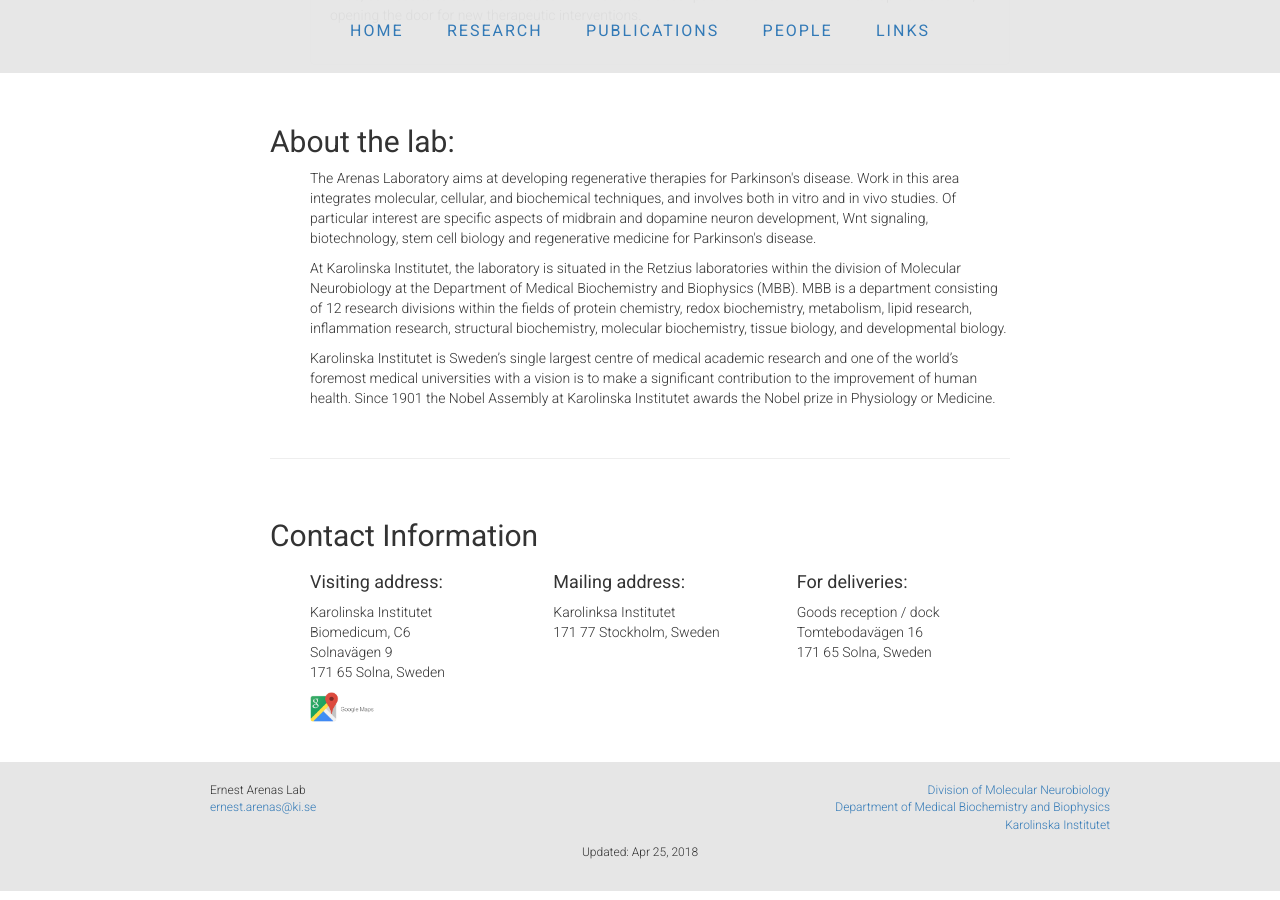
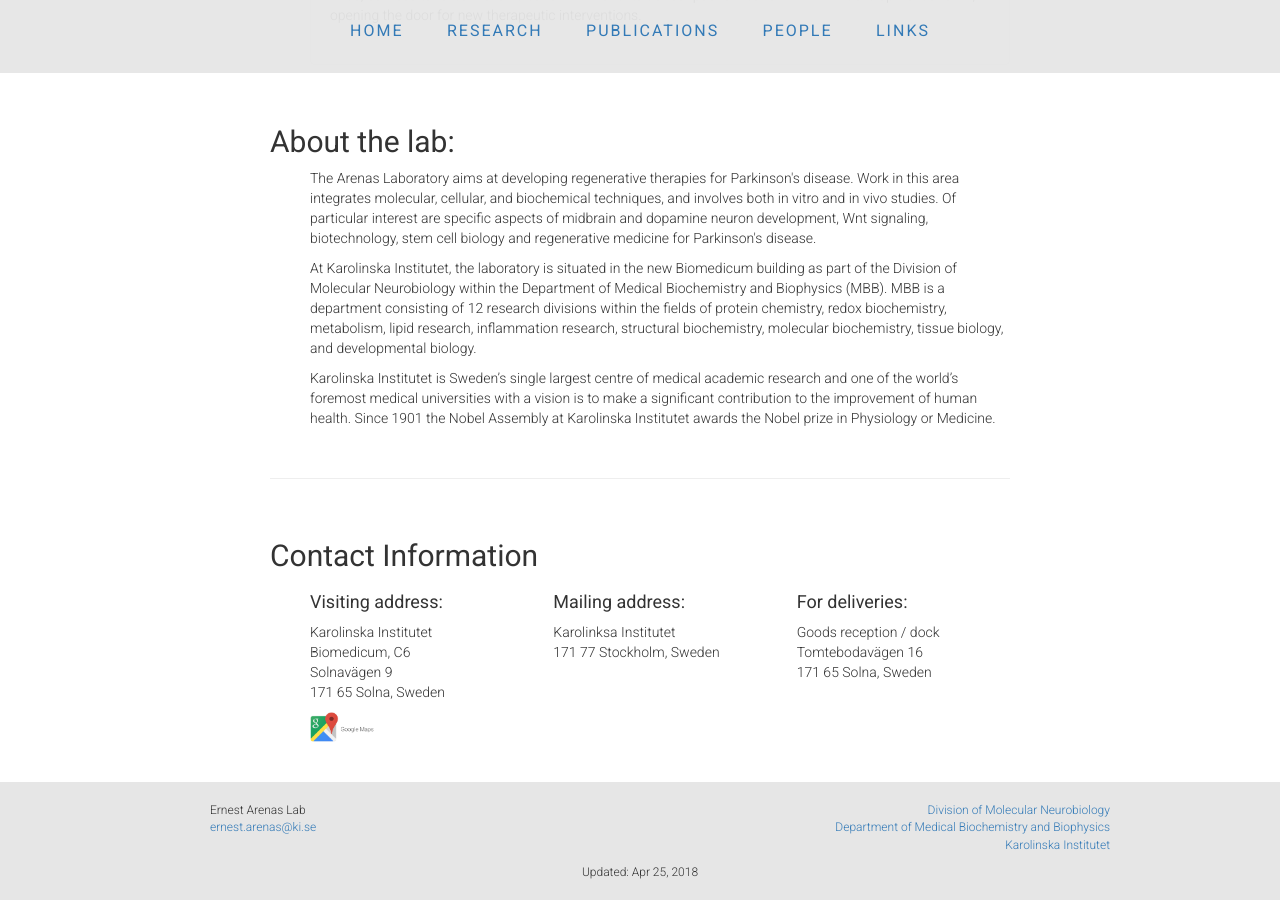
Before and after one commit to ArenasLab/arenaslab.github.io, a Jekyll site: the page index.html, which Jekyll copies as it is, in a window 1280 px wide and 900 px high, scrolled down 8142 px. Built offline with Jekyll 4.4.1, drawn with Linux system fonts in a browser that asks for light colours; comment, search, counter and statistics services are not loaded.

Commit message:
Update index.html

```diff
--- a/index.html
+++ b/index.html
@@ -444,8 +444,8 @@
           cellular, and biochemical techniques, and involves both in vitro and in vivo studies. Of particular interest are specific aspects
           of midbrain and dopamine neuron development, Wnt signaling, biotechnology, stem cell biology and regenerative medicine for
           Parkinson's disease.</p>
-            <p>At Karolinska Institutet, the laboratory is situated in the Retzius laboratories within the division of Molecular Neurobiology
-		    at the Department of Medical Biochemistry and Biophysics (MBB). MBB is a department consisting of 12 research divisions
+            <p>At Karolinska Institutet, the laboratory is situated in the new Biomedicum building as part of the Division of Molecular Neurobiology
+		    within the Department of Medical Biochemistry and Biophysics (MBB). MBB is a department consisting of 12 research divisions
 		    within the fields of protein chemistry, redox biochemistry, metabolism, lipid research, inflammation research, structural
 		    biochemistry, molecular biochemistry, tissue biology, and developmental biology. </p>
             <p>Karolinska Institutet is Sweden’s single largest centre of medical academic research and one of the world’s foremost medical
```
